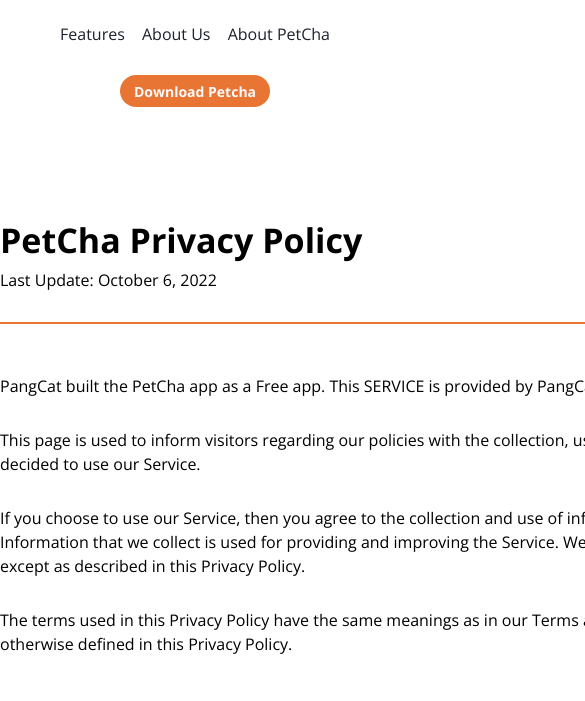
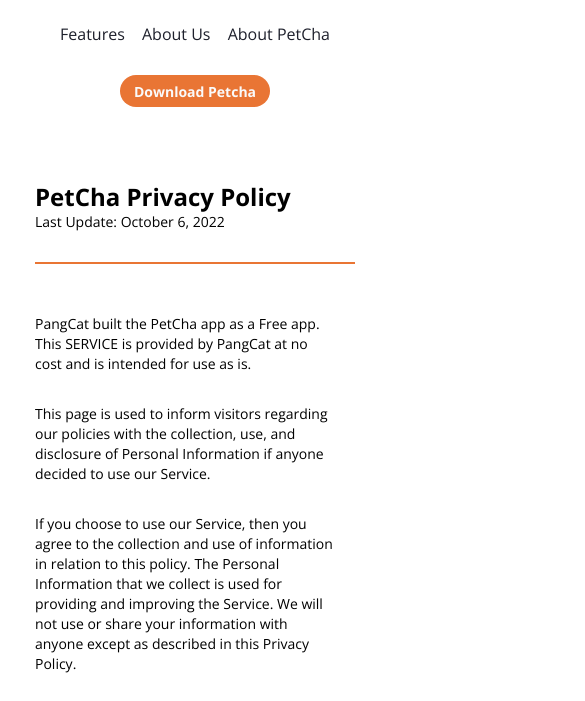
Before and after one commit to pang-cat/petcha, a website: page iteration1/privacy-policy.html in a window 390 px wide. Shown: the part 63-764 px from the top of the page, 585 px wide, since content can reach past the window. Drawn offline with nearby package versions, Linux system fonts and the light colour scheme; a web font is replaced by a local one.

Commit message:
i1 - privacy policy page responsive on 1240, 1080, 960, 720, 480 screens

```diff
--- a/iteration1/css/responsive.css
+++ b/iteration1/css/responsive.css
@@ -137,6 +137,15 @@
         width: 990px;
     }
 
+    /****************PRIVACY POLICY PAGE****************/
+
+    .priv-main{
+        width: 990px;
+      }
+
+    .line-separator-side{
+        width:990px;
+    }
 }
 
 @media (max-width: 1080px) {
@@ -256,6 +265,20 @@
     .footer,
     .subfooter {
         width: 860px;
+    }
+
+    /****************PRIVACY POLICY PAGE****************/
+
+    .priv-main{
+        width: 860px;
+      }
+
+    .line-separator-side{
+        width:860px;
+    }
+
+    .priv-texts p{
+        width:820px;
     }
 
 }
@@ -486,6 +509,20 @@
 
     .apk-version {
         width: 700px;
+    }
+
+    /****************PRIVACY POLICY PAGE****************/
+
+    .priv-main{
+        width: 640px;
+      }
+
+    .line-separator-side{
+        width:640px;
+    }
+
+    .priv-texts p{
+        width:600px;
     }
 
 }
@@ -821,6 +858,36 @@
 
     .apk-version {
         width: 460px;
+    }
+
+    /****************PRIVACY POLICY PAGE****************/
+
+    .priv-main{
+        width: 400px;
+      }
+
+    .line-separator-side{
+        width:400px;
+    }
+
+    .priv-texts p{
+        width:380px;
+    }
+
+    .priv-title-section h4{
+        font-family: 'Open Sans', sans-serif;
+        font-size: 28px;
+        text-align: left;
+
+        line-height: 40px;
+
+        margin: 75px 0 0 0;
+    }
+
+    .priv-title-section p,
+    .priv-texts p{
+        font-size: 14px;
+        line-height: 20px;
     }
 
 }
@@ -1227,4 +1294,46 @@
         margin-top: 5px;
     }
 
+    /****************PRIVACY POLICY PAGE****************/
+
+    .priv-main{
+        width: 320px;
+      }
+
+    .line-separator-side{
+        width:320px;
+    }
+
+    .priv-texts{
+        margin: 0 0 145px 0;
+      }
+
+    .priv-texts p{
+        width:300px;
+    }
+
+    .priv-title-section h4{
+        font-size: 24px;
+        line-height: 30px;
+
+        margin: 45px 0 0 0;
+    }
+
+    .priv-texts h5{
+        font-family: 'Open Sans', sans-serif;
+        font-size: 16px;
+        font-weight: 700;
+        text-align: left;
+
+        line-height: 24px;
+
+        margin: 45px 0 10px 0;
+      }
+
+    .priv-title-section p,
+    .priv-texts p{
+        font-size: 14px;
+        line-height: 20px;
+    }
+
 }
```
